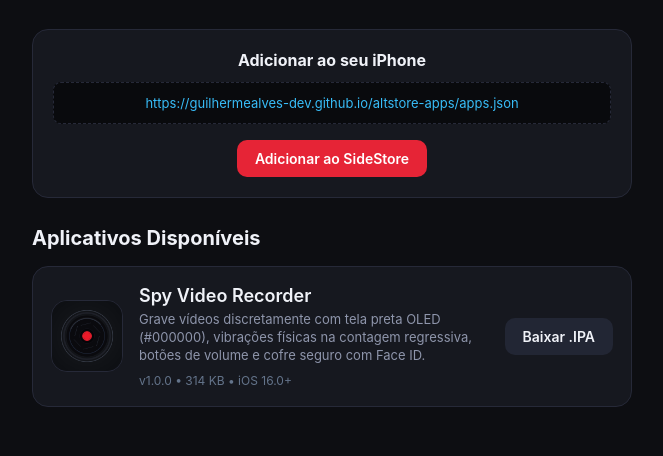
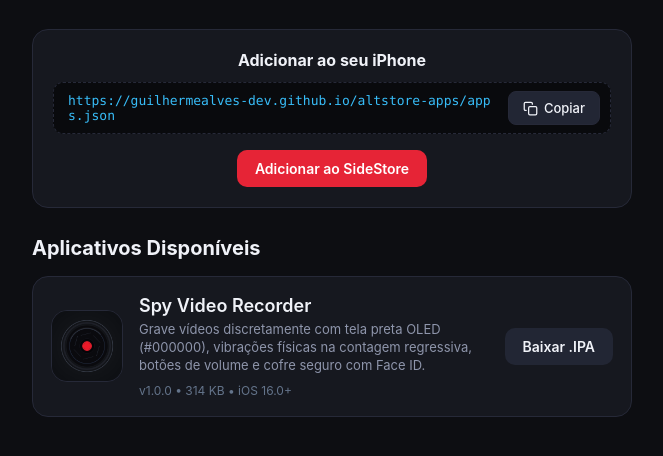
Before and after one commit to guilhermealves-dev/altstore-apps, a plain HTML site: page index.html in a window 1280 px wide. Shown: the part 104-560 px from the top of the page, without its empty margins (308-971 px from the left). Drawn offline with Linux system fonts and the light colour scheme.

Commit message:
feat: adicionar botao para copiar link da fonte

```diff
--- a/index.html
+++ b/index.html
@@ -30,16 +30,54 @@
       text-align: center;
     }
     .source-box h3 { font-size: 16px; margin-bottom: 12px; }
+    .url-bar {
+      display: flex;
+      align-items: center;
+      background: #090a0d;
+      border: 1px dashed var(--border);
+      border-radius: 10px;
+      padding: 8px 10px;
+      margin-bottom: 16px;
+      gap: 10px;
+    }
     .source-url {
-      background: #090a0d;
-      padding: 12px;
-      border-radius: 8px;
+      flex: 1;
       font-size: 13px;
       color: #38bdf8;
       word-break: break-all;
+      text-align: left;
       user-select: all;
-      border: 1px dashed var(--border);
-      margin-bottom: 16px;
+      font-family: ui-monospace, SFMono-Regular, Menlo, Monaco, Consolas, monospace;
+      padding: 2px 4px;
+    }
+    .btn-copy {
+      display: inline-flex;
+      align-items: center;
+      gap: 6px;
+      background: #222634;
+      color: var(--text);
+      border: 1px solid var(--border);
+      border-radius: 8px;
+      padding: 8px 14px;
+      font-size: 13px;
+      font-weight: 500;
+      cursor: pointer;
+      white-space: nowrap;
+      transition: all 0.2s ease;
+      flex-shrink: 0;
+    }
+    .btn-copy:hover {
+      background: #2d3345;
+      color: #ffffff;
+      border-color: #3e445b;
+    }
+    .btn-copy.copied {
+      background: #059669;
+      color: #ffffff;
+      border-color: #10b981;
+    }
+    .btn-copy svg {
+      flex-shrink: 0;
     }
     .btn-group { display: flex; gap: 10px; justify-content: center; flex-wrap: wrap; }
     .btn {
@@ -86,7 +124,16 @@
 
     <div class="source-box">
       <h3>Adicionar ao seu iPhone</h3>
-      <div class="source-url">https://guilhermealves-dev.github.io/altstore-apps/apps.json</div>
+      <div class="url-bar">
+        <code id="source-url" class="source-url">https://guilhermealves-dev.github.io/altstore-apps/apps.json</code>
+        <button id="copy-btn" class="btn-copy" onclick="copySourceUrl()" title="Copiar link da fonte" type="button">
+          <svg id="copy-icon" width="15" height="15" viewBox="0 0 24 24" fill="none" stroke="currentColor" stroke-width="2" stroke-linecap="round" stroke-linejoin="round">
+            <rect x="9" y="9" width="13" height="13" rx="2" ry="2"></rect>
+            <path d="M5 15H4a2 2 0 0 1-2-2V4a2 2 0 0 1 2-2h9a2 2 0 0 1 2 2v1"></path>
+          </svg>
+          <span id="copy-text">Copiar</span>
+        </button>
+      </div>
       <div class="btn-group">
         <a class="btn btn-primary" href="sidestore://source?url=https://guilhermealves-dev.github.io/altstore-apps/apps.json">Adicionar ao SideStore</a>
       </div>
@@ -106,5 +153,45 @@
       </div>
     </div>
   </div>
+
+  <script>
+    function copySourceUrl() {
+      const url = "https://guilhermealves-dev.github.io/altstore-apps/apps.json";
+      const btn = document.getElementById("copy-btn");
+      const copyText = document.getElementById("copy-text");
+
+      const onSuccess = () => {
+        btn.classList.add("copied");
+        copyText.textContent = "Copiado!";
+        setTimeout(() => {
+          btn.classList.remove("copied");
+          copyText.textContent = "Copiar";
+        }, 2000);
+      };
+
+      if (navigator.clipboard && navigator.clipboard.writeText) {
+        navigator.clipboard.writeText(url).then(onSuccess).catch(() => fallbackCopy(url, onSuccess));
+      } else {
+        fallbackCopy(url, onSuccess);
+      }
+    }
+
+    function fallbackCopy(text, cb) {
+      const textarea = document.createElement("textarea");
+      textarea.value = text;
+      textarea.style.position = "fixed";
+      textarea.style.opacity = "0";
+      document.body.appendChild(textarea);
+      textarea.focus();
+      textarea.select();
+      try {
+        document.execCommand("copy");
+        cb();
+      } catch (e) {
+        console.error("Erro ao copiar", e);
+      }
+      document.body.removeChild(textarea);
+    }
+  </script>
 </body>
 </html>
```
